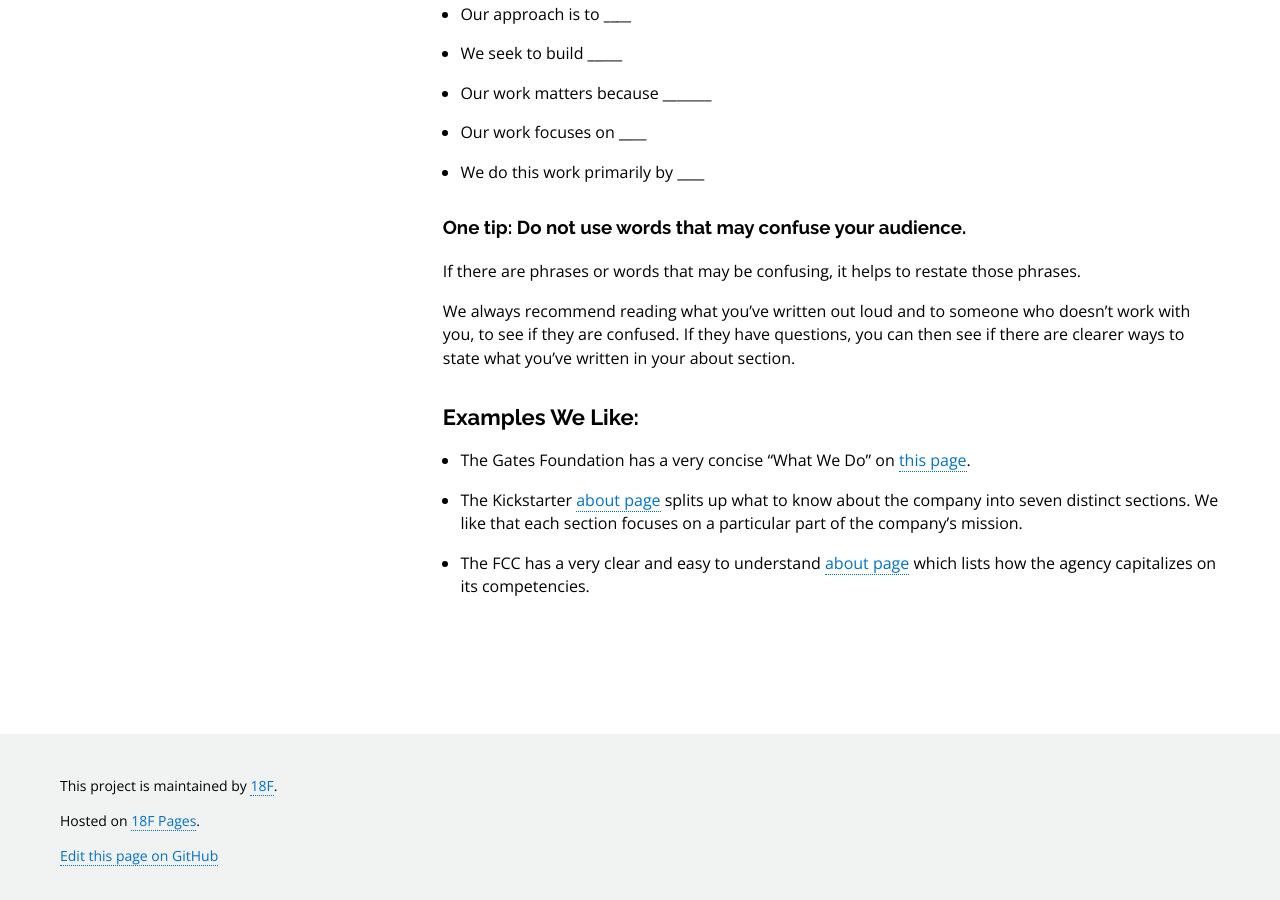
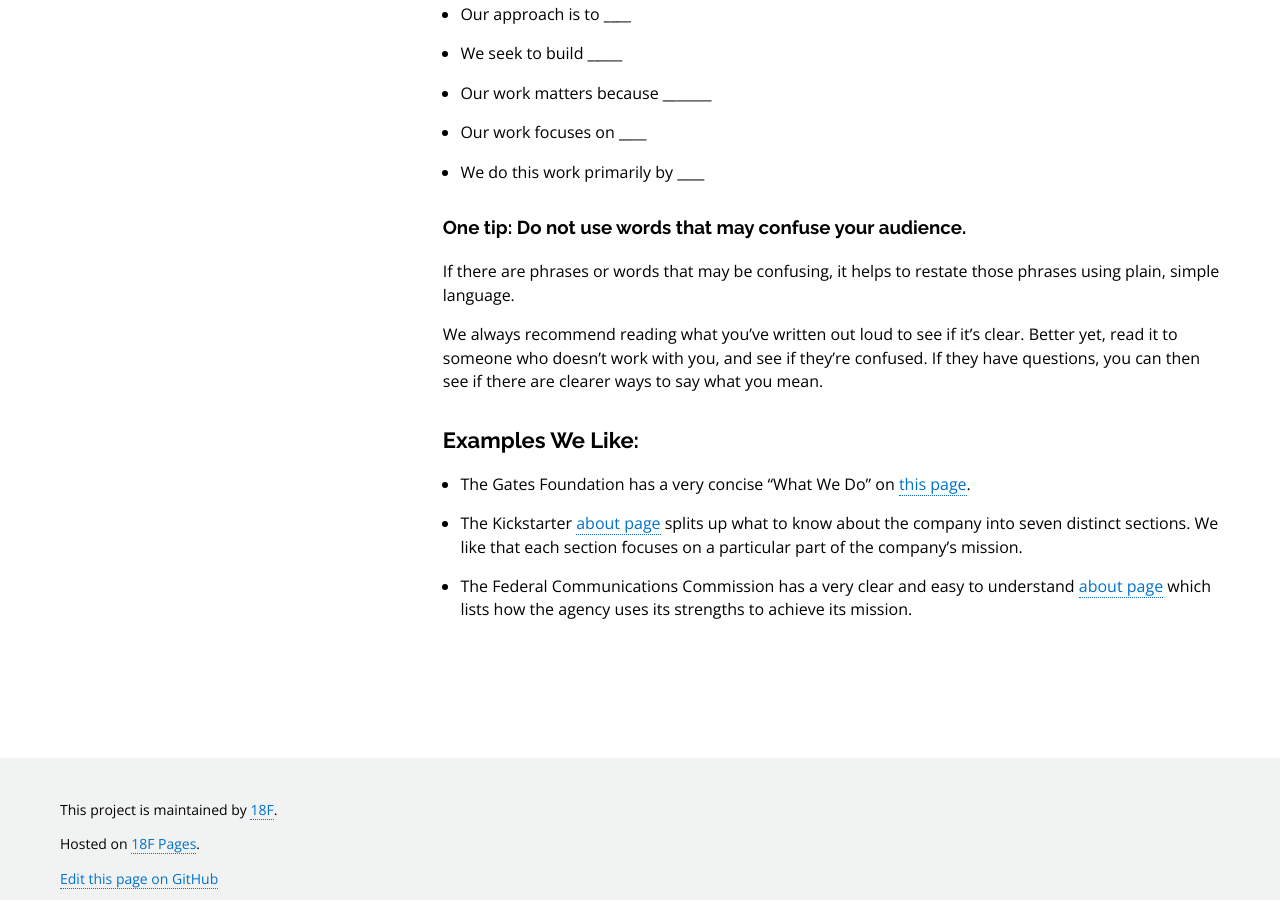
Before and after one commit to 18F/federalist-content-guide, a Jekyll site: the page built from pages/best-practices-for-writing-about-yourselves.md, in a window 1280 px wide and 900 px high, scrolled down 795 px. Built offline with Jekyll 4.4.1, drawn with Linux system fonts in a browser that asks for light colours; nearby versions of some CDN libraries; Markdown is read by kramdown in place of the engine named in the settings.

Commit message:
style edits to yourselves

```diff
--- a/pages/best-practices-for-writing-about-yourselves.md
+++ b/pages/best-practices-for-writing-about-yourselves.md
@@ -42,9 +42,9 @@ That's what you want to write in this section.
 
 ### One tip: Do not use words that may confuse your audience.
 
-If there are phrases or words that may be confusing, it helps to restate those phrases.
+If there are phrases or words that may be confusing, it helps to restate those phrases using plain, simple language.
 
-We always recommend reading what you've written out loud and to someone who doesn't work with you, to see if they are confused. If they have questions, you can then see if there are clearer ways to state what you've written in your about section.
+We always recommend reading what you've written out loud to see if it's clear. Better yet, read it to someone who doesn't work with you, and see if they're confused. If they have questions, you can then see if there are clearer ways to say what you mean.
 
 ## Examples We Like:
 
@@ -52,4 +52,4 @@ We always recommend reading what you've written out loud and to someone who does
 
 * The Kickstarter [about page](https://www.kickstarter.com/hello?ref=footer) splits up what to know about the company into seven distinct sections. We like that each section focuses on a particular part of the company's mission.
 
-* The FCC has a very clear and easy to understand [about page](https://www.fcc.gov/what-we-do) which lists how the agency capitalizes on its competencies.
+* The Federal Communications Commission has a very clear and easy to understand [about page](https://www.fcc.gov/what-we-do) which lists how the agency uses its strengths to achieve its mission.
```
